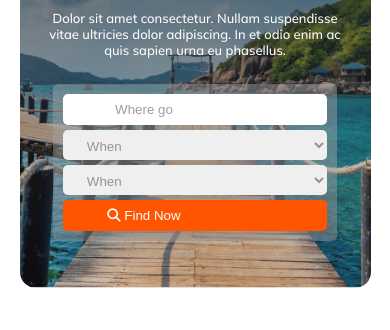
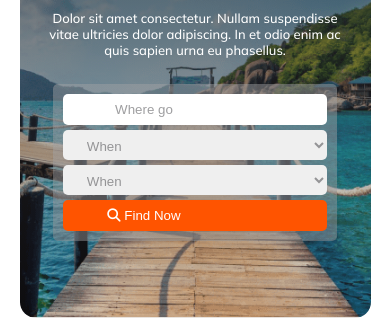
Before and after one commit to ahbab-zaman/Hero-Travel-Website, a plain HTML site: page index.html in a window 390 px wide. Shown: the part 215-545 px from the top of the page. Drawn offline with Linux system fonts and the light colour scheme.

Commit message:
change the height of banner

```diff
--- a/styles/responsive.css
+++ b/styles/responsive.css
@@ -35,9 +35,6 @@
     .banner-buttons button,select{
         width: 100%;
     }
-    .banner-container{
-        height: 420px;
-    }
     .tours-contents,
     .tours-image{
         width: 90%;
```
